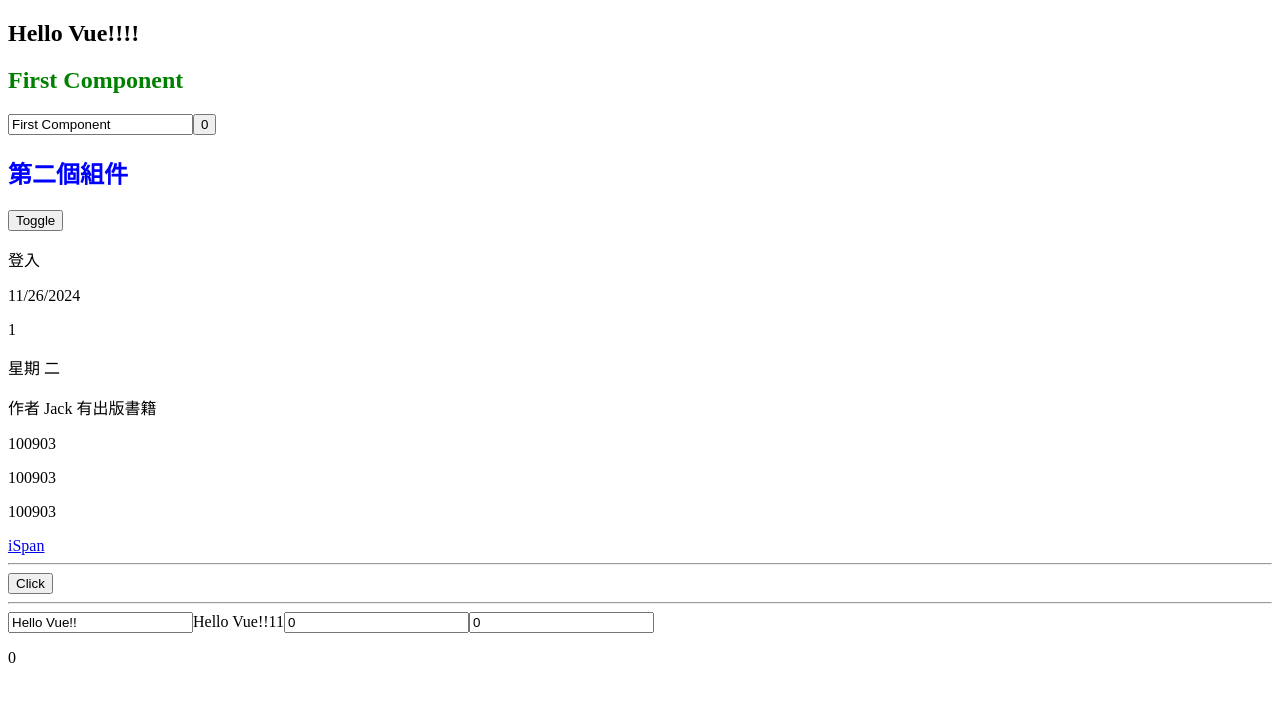
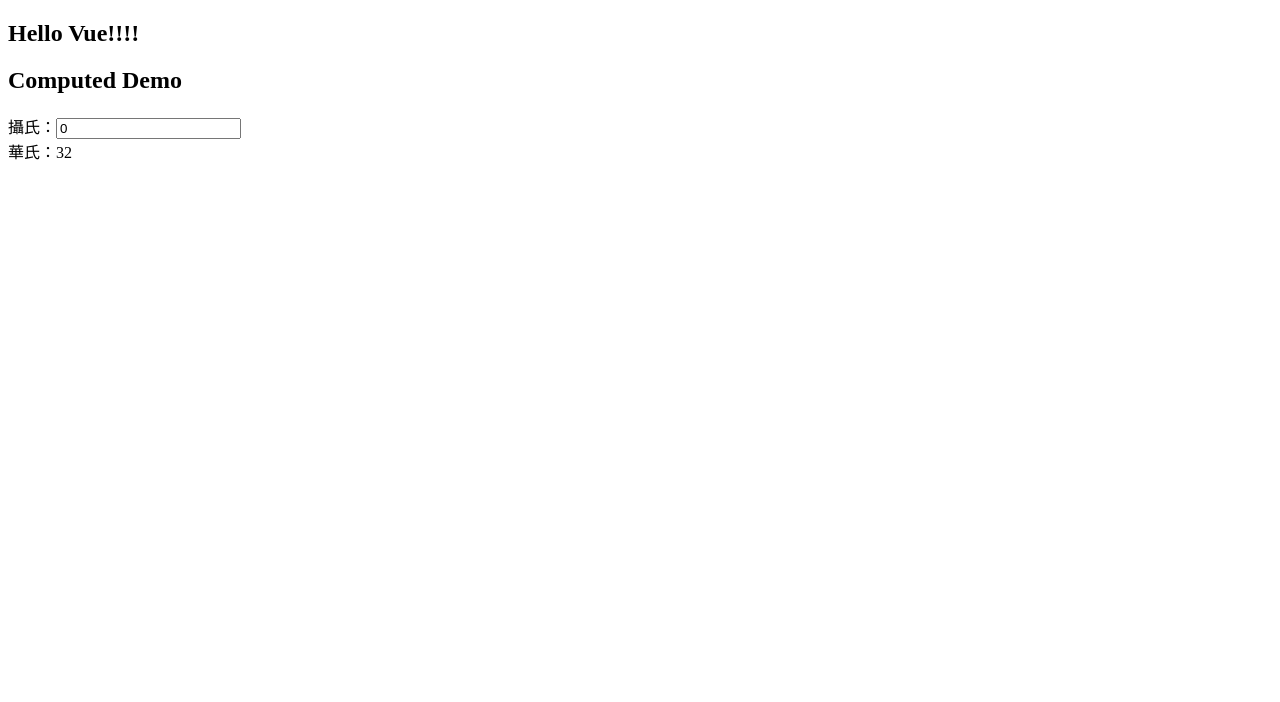
Before and after one commit to HsiaoHungWang/vue-mfee, a Vue app: page / in a window 1280 px wide. Shown: the top 702 px of the page. Built offline with nearby package versions, Linux system fonts and the light colour scheme.

Commit message:
攝氏轉華氏

```diff
--- a/src/App.vue
+++ b/src/App.vue
@@ -1,4 +1,5 @@
 <script setup>
+import ComputedDemo from './components/ComputedDemo.vue';
 import FirstComponent from './components/FirstComponent.vue';
 import SecondComponent from './components/SecondComponent.vue';
 
@@ -7,8 +8,9 @@ import SecondComponent from './components/SecondComponent.vue';
 
 <template>
   <h2>Hello Vue!!!!</h2>
- <FirstComponent></FirstComponent>
-  <SecondComponent></SecondComponent>
+ <!-- <FirstComponent></FirstComponent>
+  <SecondComponent></SecondComponent> -->
+  <ComputedDemo></ComputedDemo>
 </template>
 
 <style scoped>
--- /dev/null
+++ b/src/components/ComputedDemo.vue
@@ -0,0 +1,19 @@
+<script setup>
+import { ref } from 'vue';
+
+
+  const celsius = ref(0)
+</script>
+
+<template>
+  <div>
+<h2>Computed Demo</h2>
+<div>攝氏：<input type="text" v-model.lazy.number="celsius" /></div>
+<div>華氏：{{(celsius * 9 / 5) + 32 }}</div>
+
+  </div>
+</template>
+
+<style lang="css" scoped>
+
+</style>
--- a/src/components/SecondComponent.vue
+++ b/src/components/SecondComponent.vue
@@ -48,6 +48,7 @@ const num2 = ref(0)
 <hr />
 
 <!--Two Way Binding-->
+
 <input type="text" v-model.lazy.trim="message"><span>{{ message }}{{ message.length }}</span>
 <input type="text" v-model.number="num1" />
 <input type="text" v-model.number="num2" />
```
